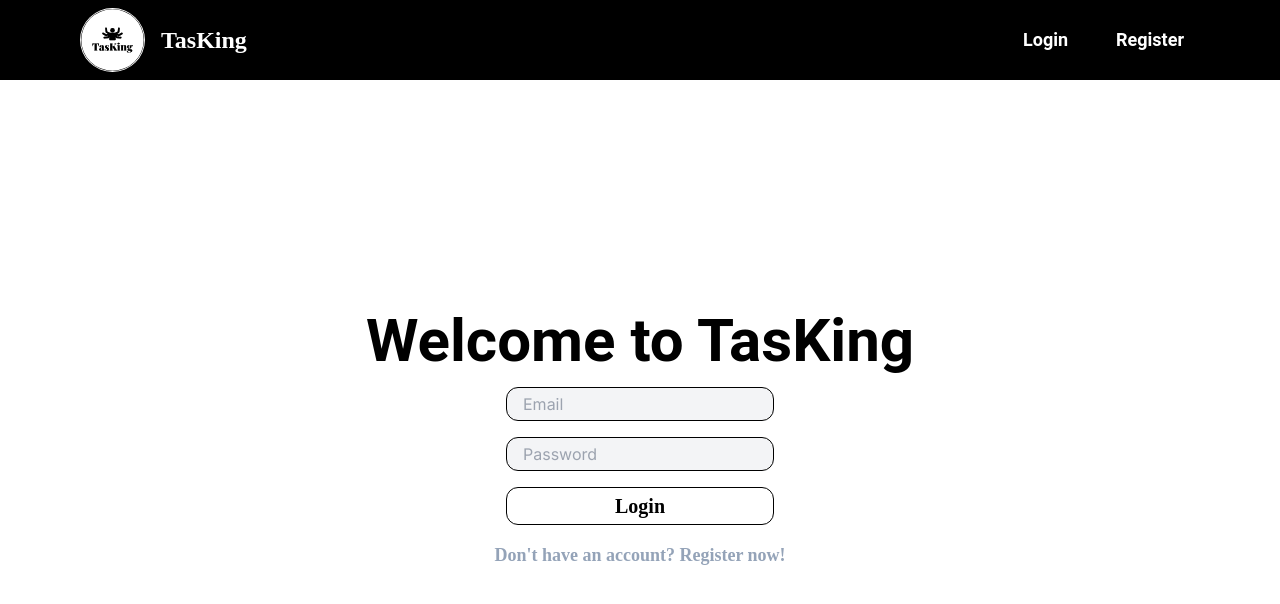
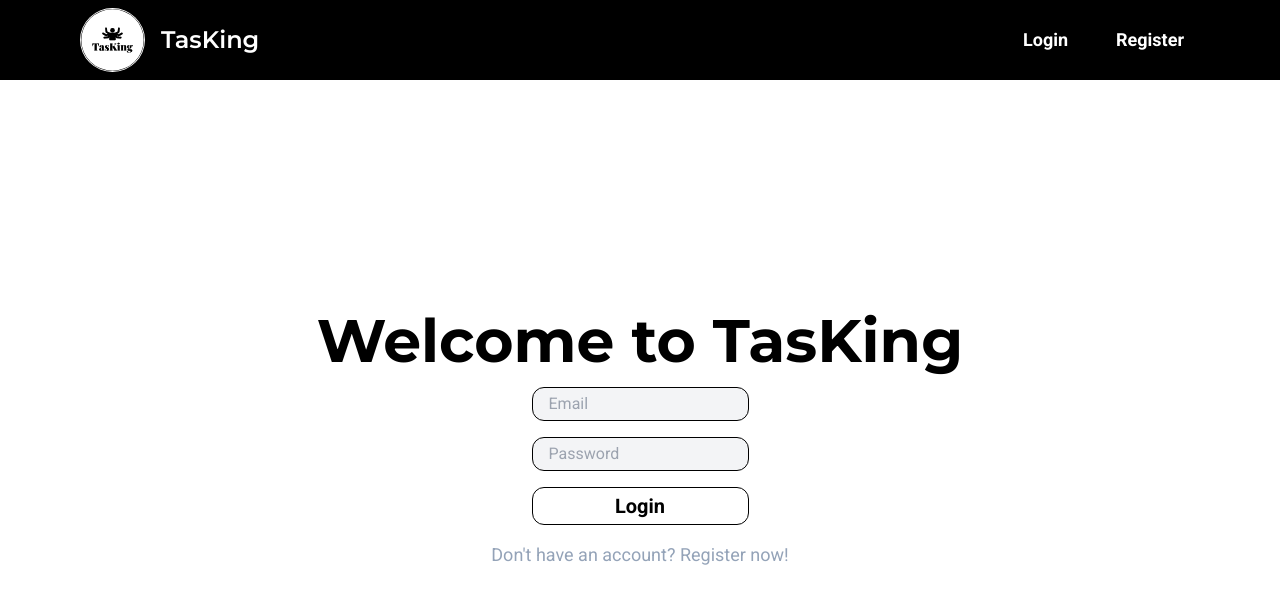
Before and after one commit to tpSpace/task_manager_fe, a Next.js app: page /login in a window 1280 px wide. Shown: the top 604 px of the page. Built offline with nearby package versions, Linux system fonts and the light colour scheme; no server answers.

Commit message:
Huy|Add|Custom font

```diff
--- a/app/globals.css
+++ b/app/globals.css
@@ -1,6 +1,9 @@
+@import url('https://fonts.googleapis.com/css2?family=Roboto:ital,wght@0,100;0,300;0,400;0,500;0,700;0,900;1,100;1,300;1,400;1,500;1,700;1,900&display=swap');
+@import url('https://fonts.googleapis.com/css2?family=Montserrat:ital,wght@0,100;0,200;0,300;0,400;0,500;0,600;0,700;0,800;0,900;1,100;1,200;1,300;1,400;1,500;1,600;1,700;1,800;1,900&family=Roboto:ital,wght@0,100;0,400;0,500;0,700;0,900;1,100;1,400;1,500;1,700;1,900&display=swap');
 @tailwind base;
 @tailwind components;
 @tailwind utilities;
+
 
 * {
   box-sizing: border-box;
--- a/app/login/page.tsx
+++ b/app/login/page.tsx
@@ -49,9 +49,7 @@ const LoginPage = () => {
 
   return (
     <div className="flex justify-center items-center h-[90%] flex-col">
-      <h1 className="text-6xl font-bold font-['Roboto']">
-        Welcome to TasKing
-      </h1>
+      <h1 className="text-6xl font-bold font-Montserrat">Welcome to TasKing</h1>
       <div>
         <form
           className="flex flex-col m-4 gap-4"
@@ -59,20 +57,20 @@ const LoginPage = () => {
         >
           <input
             autoComplete="email"
-            className=" px-4 border-[1px] border-black p-1 bg-gray-100 rounded-xl focus:border-[3px]"
+            className=" px-4 border-[1px] border-black p-1 bg-gray-100 rounded-xl focus:border-[3px] font-Roboto"
             placeholder="Email"
             type="text"
             {...register('email')}
           />
           <input
             autoComplete="current-password"
-            className=" px-4 border-[1px] border-black p-1 bg-gray-100 rounded-xl focus:border-[3px]"
+            className=" px-4 border-[1px] border-black p-1 bg-gray-100 rounded-xl focus:border-[3px] font-Roboto"
             placeholder="Password"
             type="password"
             {...register('password')}
           />
           <button
-            className="border-[1px] p-1 border-black bg-white rounded-xl hover:bg-black hover:text-white font-semibold text-xl font-['Metropolis']"
+            className="border-[1px] p-1 border-black bg-white rounded-xl hover:bg-black hover:text-white font-semibold text-xl font-Roboto"
             type="submit"
           >
             Login
@@ -80,7 +78,7 @@ const LoginPage = () => {
         </form>
       </div>
       <CustomLink
-        containerStyles="text-slate-400 font-semibold font-['Metropolis'] text-lg hover:underline cursor-pointer"
+        containerStyles=" text-slate-400 font-Roboto text-lg hover:underline cursor-pointer"
         route={'/register'}
         title={"Don't have an account? Register now!"}
       ></CustomLink>
--- a/tailwind.config.ts
+++ b/tailwind.config.ts
@@ -21,7 +21,9 @@ const config: Config = {
         '128': '47rem',
       },
       fontFamily: {
-        customFont: ['Poppins', 'sans-serif', 'Montserrat', 'Roboto', 'Metropolis'],
+        Roboto: ['Roboto', 'sans-serif'],
+        Montserrat: ['Montserrat', 'sans-serif'],
+
       }
     },
   },
```
